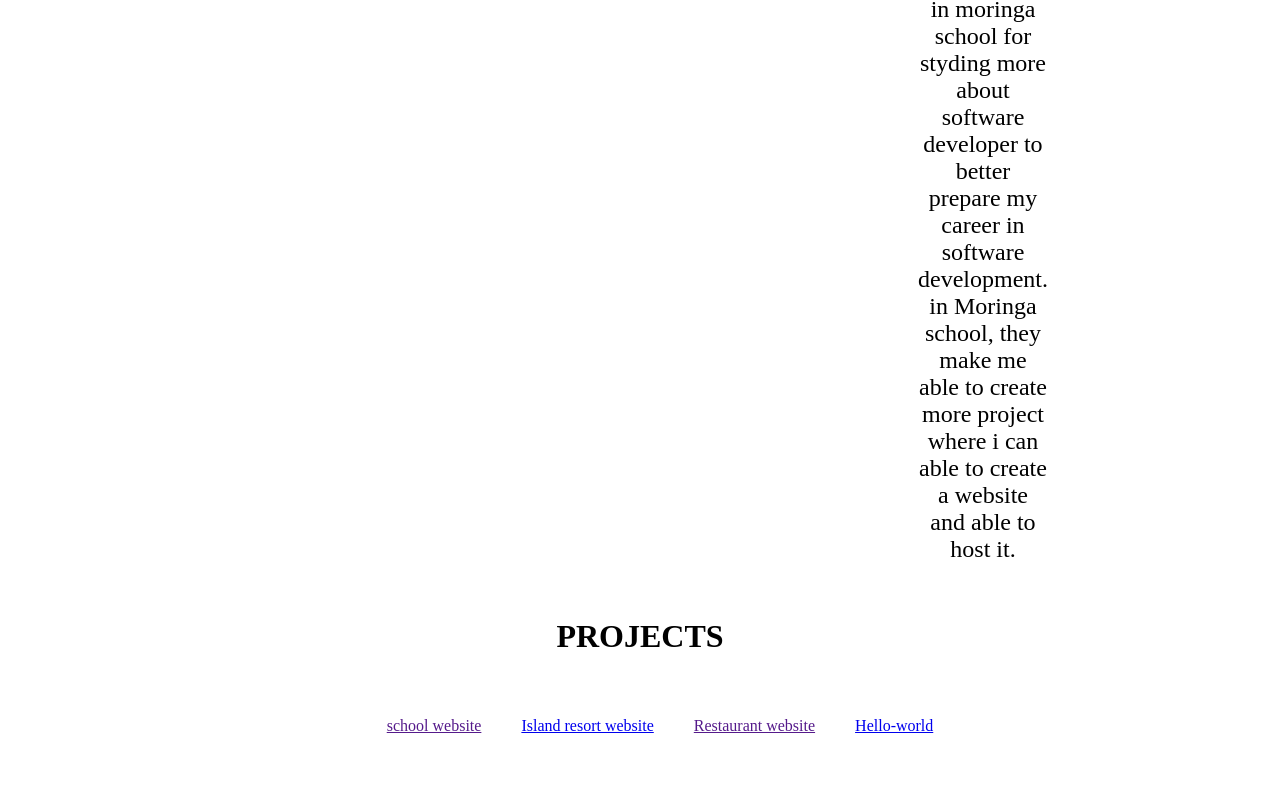
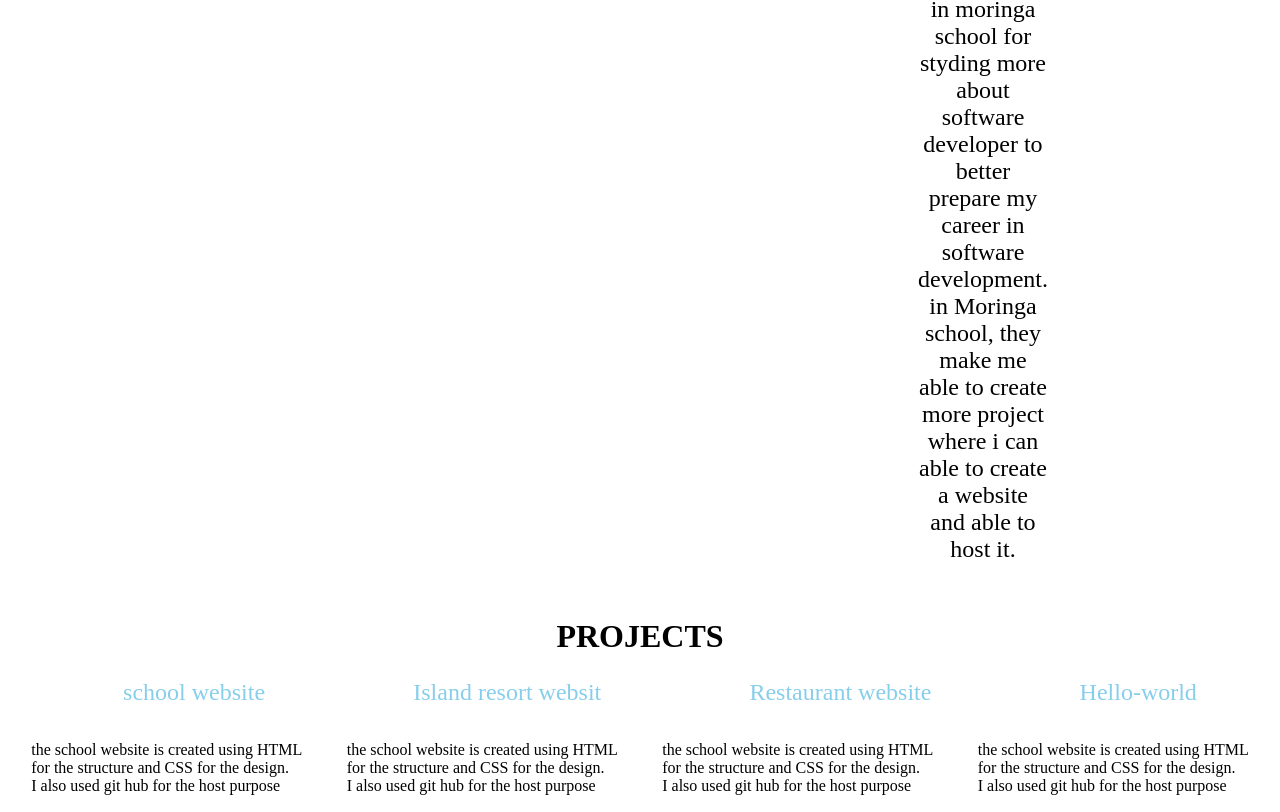
Before and after one commit to KAYITARES/fridayassessiment, a plain HTML site: page cycy.html in a window 1280 px wide. Shown: the part 1655-2467 px from the top of the page. Before the commit the page ends 2430 px from the top, so only its background shows below. Drawn offline with Linux system fonts and the light colour scheme.

Commit message:
changing text-color for the name of the project

```diff
--- a/cycy.css
+++ b/cycy.css
@@ -86,6 +86,14 @@ img{
 .orderedList{
     display:flex;
     flex-direction:row;
-    justify-content: center;
-    padding: 20px;
+    justify-content: space-around;
+    padding: 1px;
+    font-size:24px;
+    color:skyblue;
 }
+.explOfProjects{
+    display:flex;
+    flex-direction:row;
+    justify-content: space-around;
+    padding: 1px;
+}
--- a/cycy.html
+++ b/cycy.html
@@ -52,13 +52,18 @@
 
                     <ol>
                             <div class="orderedList">
-    <li class="orderedList"><a href="">school website</a></li>
-    <li class="orderedList"><a href="https://kayitares.github.io/hotel-web/">Island resort website</a></li>
-    <li class="orderedList"><a href="">Restaurant website</a></li>
-    <li class="orderedList"><a href="https://kayitares.github.io/hello-world/">Hello-world</a></li>
+    <li class="orderedList">school website</li>
+    <li class="orderedList">Island resort websit</li>
+    <li class="orderedList">Restaurant website</li>
+    <li class="orderedList">Hello-world</li>
+</ol>
+<div class="explOfProjects">
+    <p>the school website is created using HTML<br>for the structure and CSS for the design.<br>I also used git hub for the host purpose</p>
+    <p>the school website is created using HTML<br>for the structure and CSS for the design.<br>I also used git hub for the host purpose</p>
+    <p>the school website is created using HTML<br>for the structure and CSS for the design.<br>I also used git hub for the host purpose</p>
+    <p>the school website is created using HTML<br>for the structure and CSS for the design.<br>I also used git hub for the host purpose</p>
 
-
-</ol>
+</div>
 </div>
 </div>
     </body>
```
